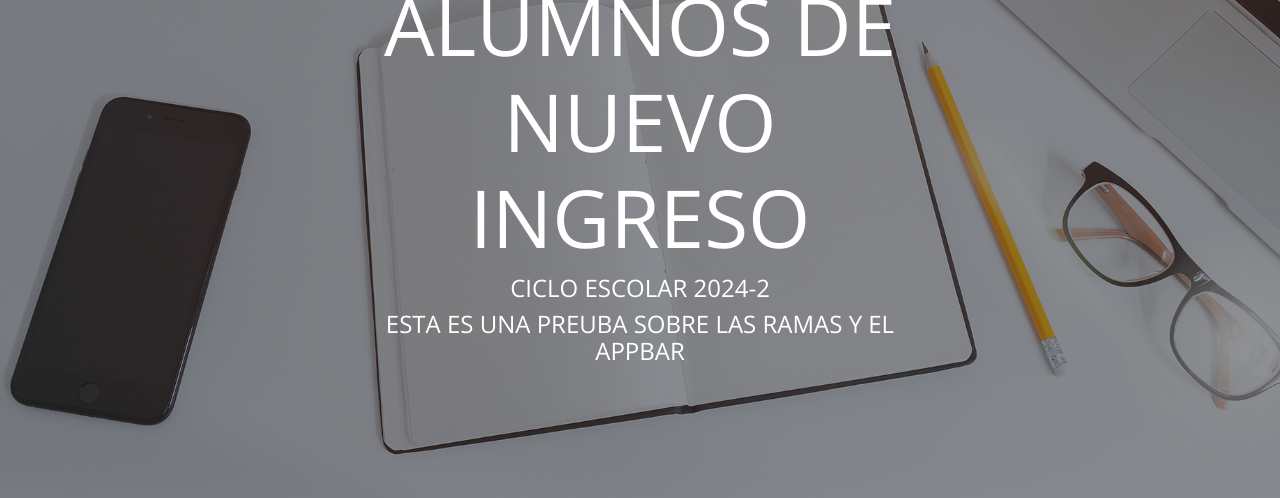
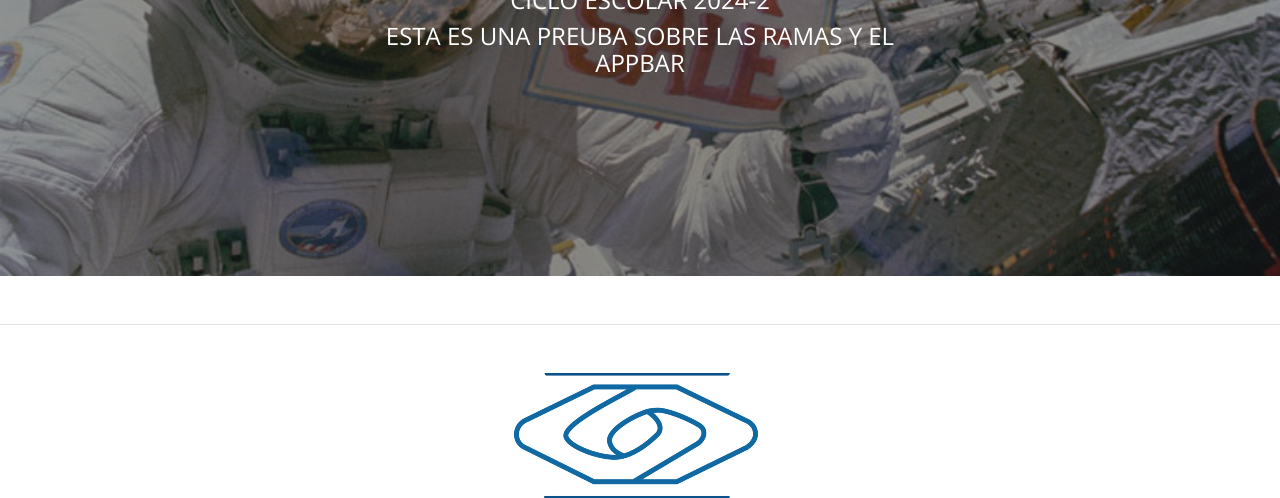
Before and after one commit to Zentrx2120/Intro_GitHub, a PHP site: page / in a window 1280 px wide. Shown: the part 319-817 px from the top of the page. Run offline with PHP 8.4, Linux system fonts and the light colour scheme; some libraries are stand-ins or nearby versions.

Commit message:
cambios en AppBat (version 1)

```diff
--- a/index.php
+++ b/index.php
@@ -12,12 +12,12 @@ deserunt mollit anim id est laborum. -->
     </head>
     <body>
         <?php include './assets/menu.php'; ?>
-        <header class="masthead" style="background-image: url('assets/img/home-bg.jpg')">
+        <header class="masthead" style="background-image: url('assets/img/post-sample-image.jpg')">
             <div class="container position-relative px-4 px-lg-5">
                 <div class="row gx-4 gx-lg-5 justify-content-center">
                     <div class="col-md-10 col-lg-8 col-xl-7">
                         <div class="site-heading text-uppercase">
-                            <h1>Examen Para Alumnos De Nuevo Ingreso</h1>
+                            <h1>Rama AppBar1</h1>
                             <span class="subheading">Ciclo Escolar 2024-2</span>
                             <span class="subheading">Esta es una preuba sobre las ramas y el AppBar</span>
                         </div>
```
